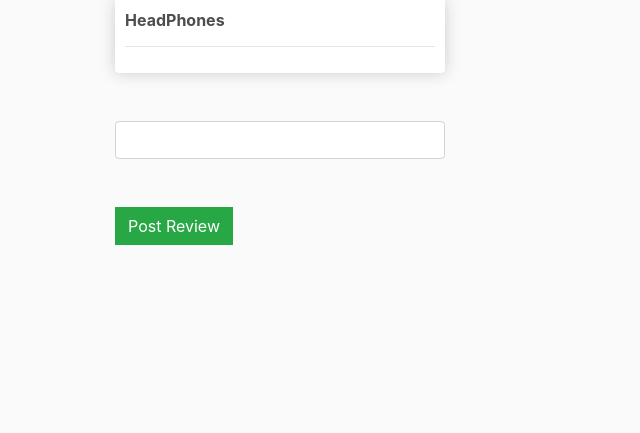
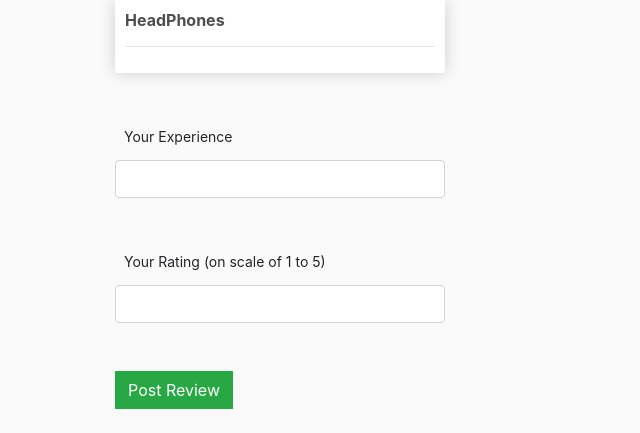
Before and after one commit to SaiVamshiK/Platform-to-sell-Products-online, a Django app: page /product/1/review/ in a window 1280 px wide. Shown: the part 367-800 px from the top of the page, without its empty margins (0-640 px from the left). Run offline with Django 3.2, Linux system fonts and the light colour scheme; data comes from the database, SQL or seed files in the repository; both versions use the stored data as it was after the commit; parts of the project's set-up code (start-up, migrations or seed data) failed here and were passed over; some libraries are stand-ins or nearby versions.

Commit message:
minor channges done

```diff
--- a/EcommerceWebsite/store/templates/store/review_create.html
+++ b/EcommerceWebsite/store/templates/store/review_create.html
@@ -24,7 +24,14 @@
                 </div>
                 <br>
                 <br>
+                <h2 class="btn btn-sm ">Your Experience</h2>
+                <br>
                 <input type="text" required name="sound" class="form-control">
+                <br>
+                <br>
+                <h2 class="btn btn-sm ">Your Rating (on scale of 1 to 5)</h2>
+                <br>
+                <input type="number" step="0.1" required name="rating_given" class="form-control" min="1" max="5">
                 <br>
                 <br>
                 <input type="submit" name="" value="Post Review" class="btn btn-success">
--- a/EcommerceWebsite/store/views.py
+++ b/EcommerceWebsite/store/views.py
@@ -1,6 +1,5 @@
 from django.shortcuts import render,redirect
 from .models import *
-from django.http import JsonResponse
 import json
 import datetime
 from .utils import cookieCart,cartData,guestOrder
@@ -29,6 +28,9 @@ class call_model(APIView):
             lis.append(sound)
             prediction = StoreConfig.classifier.predict(lis)
             r=int(prediction[0])
+            rate=request.GET.get('rating_given')
+            r=(r+float(rate))
+            r=r/2
             Review.objects.create(
                 user=request.user,
                 product=cur_product,
```
Also changed, not shown: EcommerceWebsite/db.sqlite3, EcommerceWebsite/static/images/coffee.jpg (added).
